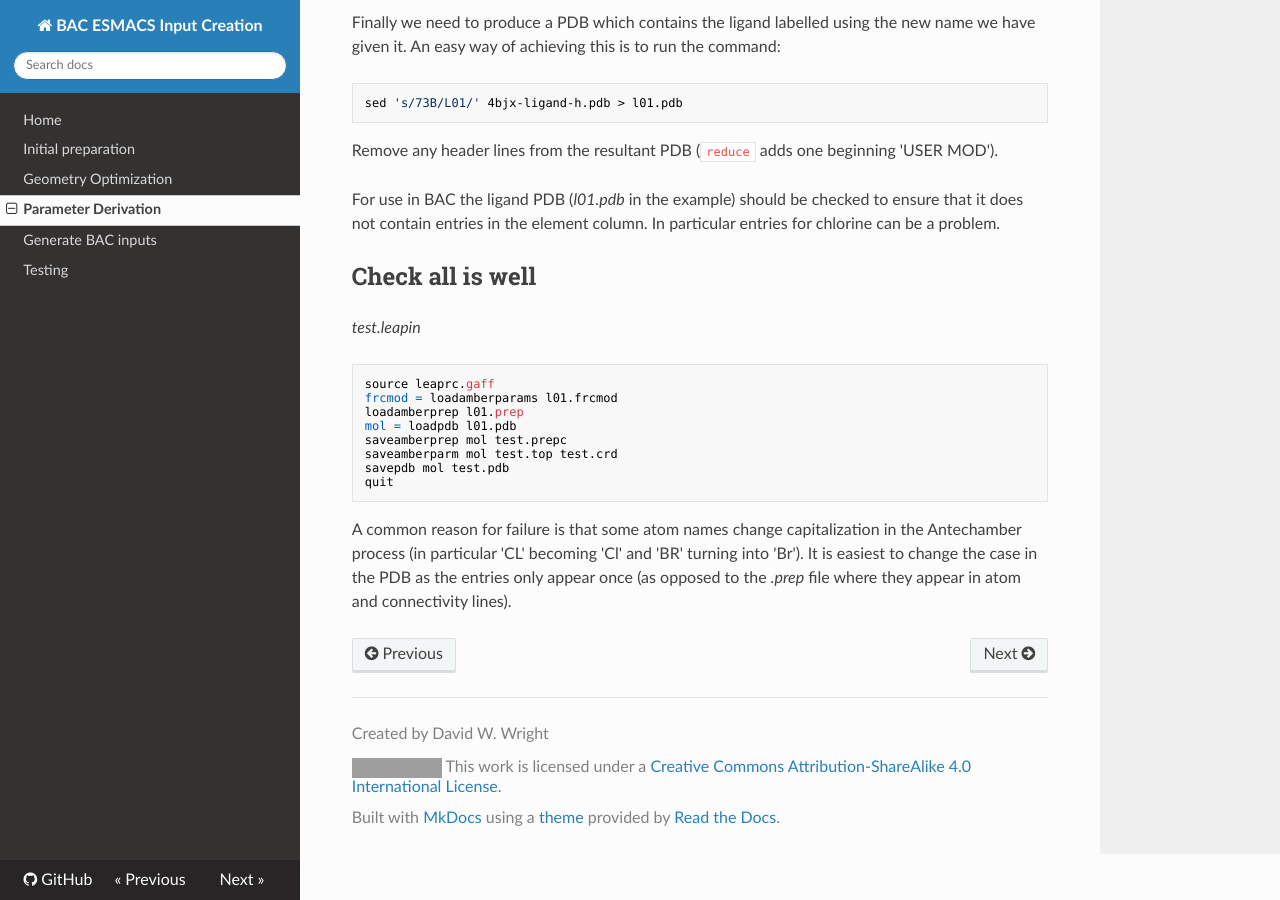
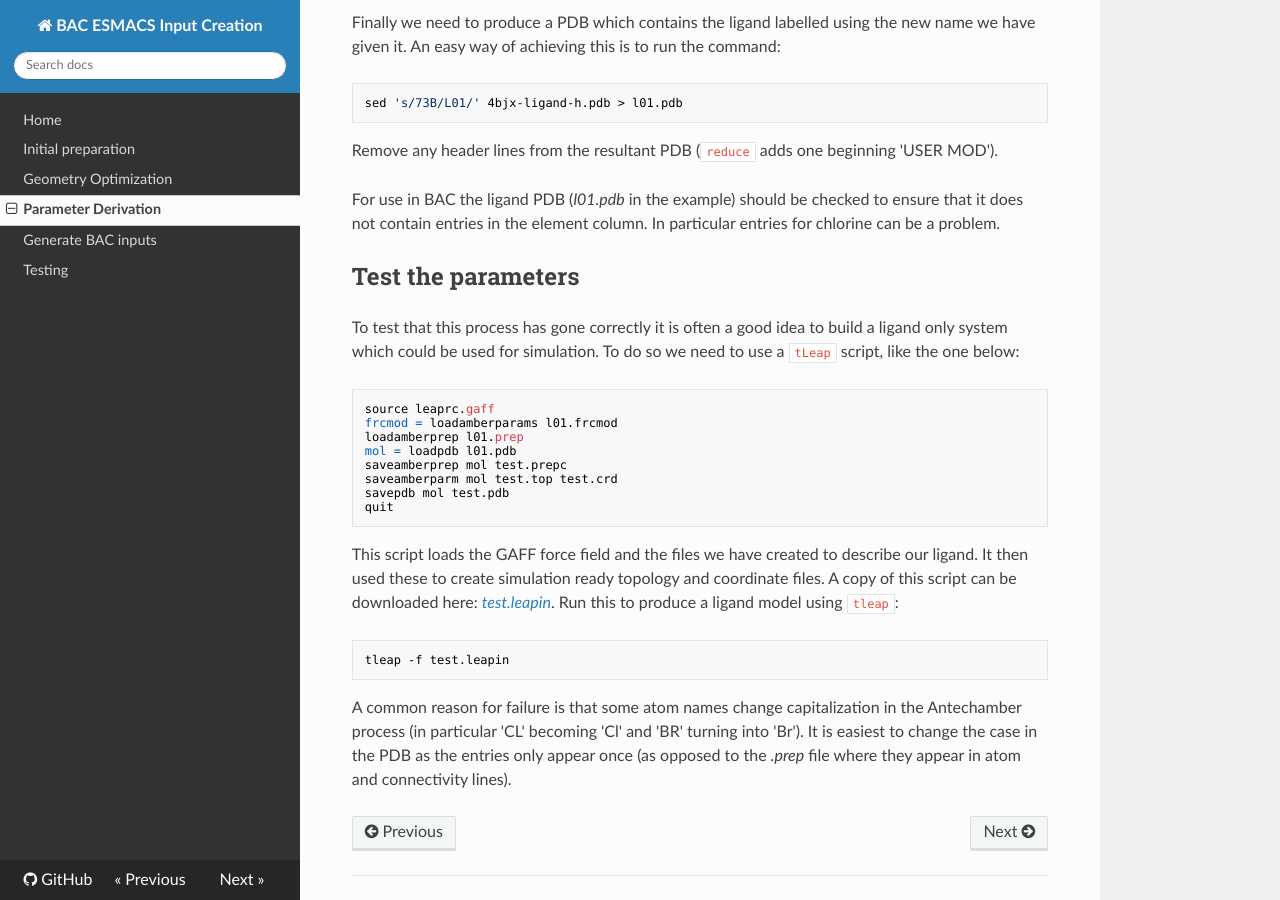
Before and after one commit to UCL-CCS/esmacs-input-creation-docs, an MkDocs documentation site: the page built from docs/parameter_derivation.md, in a window 1280 px wide and 900 px high, scrolled down 1083 px. Built offline with MkDocs 1.6.1, drawn with Linux system fonts in a browser that asks for light colours; nearby versions of some CDN libraries; old or Windows-style settings are respelled for this version of MkDocs; grey boxes are pictures that could not be loaded.

Commit message:
Complete testing text

````diff
--- a/docs/parameter_derivation.md
+++ b/docs/parameter_derivation.md
@@ -47,9 +47,10 @@ Remove any header lines from the resultant PDB (`reduce` adds one beginning 'USE
 For use in BAC the ligand PDB (*l01.pdb* in the example) should be checked to ensure that it does not contain entries in the element column.
 In particular entries for chlorine can be a problem.
 
-## Check all is well
+## Test the parameters
 
-*test.leapin*
+To test that this process has gone correctly it is often a good idea to build a ligand only system which could be used for simulation.
+To do so we need to use a `tLeap` script, like the one below:
 
 ```
 source leaprc.gaff
@@ -62,5 +63,14 @@ savepdb mol test.pdb
 quit
 ```
 
+This script loads the GAFF force field and the files we have created to describe our ligand.
+It then used these to create simulation ready topology and coordinate files.
+A copy of this script can be downloaded here: [*test.leapin*](examples/test.leapin).
+Run this to produce a ligand model using `tleap`:
+
+```
+tleap -f test.leapin
+```
+
 A common reason for failure is that some atom names change capitalization in the Antechamber process (in particular 'CL' becoming 'Cl' and 'BR' turning into 'Br').
 It is easiest to change the case in the PDB as the entries only appear once (as opposed to the *.prep* file where they appear in atom and connectivity lines).
````
